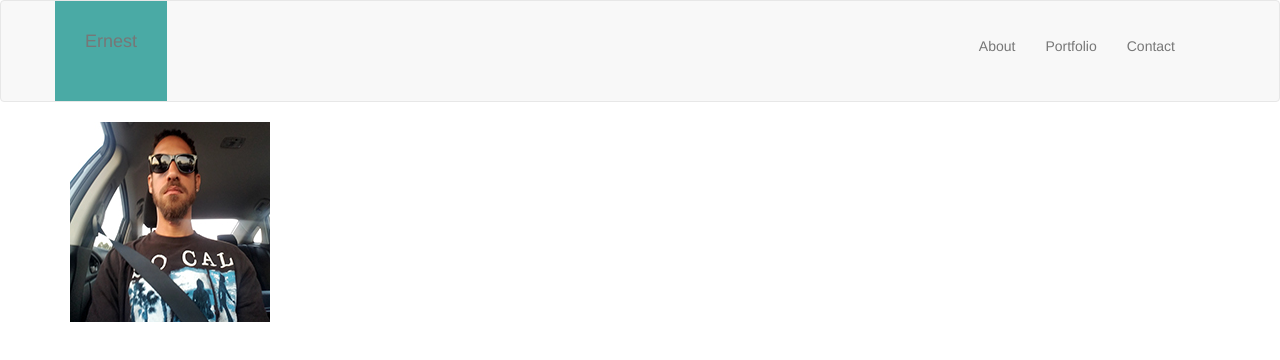
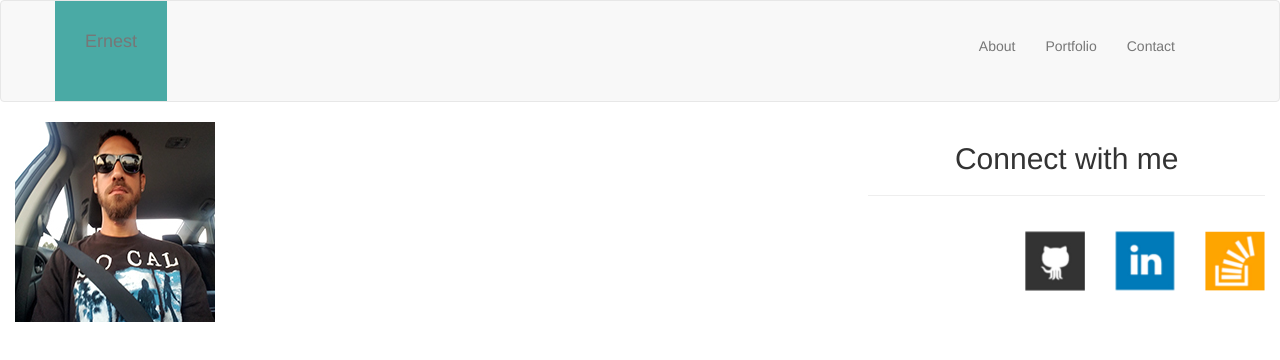
Before and after one commit to edogg23/Bootstrap-Portfolio, a plain HTML site: page index.html in a window 1280 px wide. Drawn offline with nearby package versions, Linux system fonts and the light colour scheme.

Commit message:
Added Middle Section

```diff
--- a/index.html
+++ b/index.html
@@ -44,8 +44,21 @@
 		</div>
 	</nav>
 
-	<div class="container">
-		<img src="images/me2.jpg" alt="my selfie" height="200px" width="200px">
+	<div class="container-fluid">
+		<div class="row">
+			<div class="col-xs-12 col-md-8">
+				<img src="images/me2.jpg" alt="my selfie" height="200px" width="200px">
+			</div>
+			<div class="col-xs-6 col-md-4">
+				<h2><center>Connect with me</center></h2>
+				<hr>
+				<ul class="nav navbar-nav navbar-right">
+					<li><a href="https://github.com/" target="_blank"><img class="social social-github" src="images/gitHubLogo.jpg" height="60px" width="60px" alt="Github"></a></li>
+					<li><a href="https://www.linkedin.com/" target="_blank"><img class="social social-linkedin" src="images/linkDinLog.jpg" height="60px" width="60px" alt="LinkedIn"></a></li>
+					<li><a href="https://stackoverflow.com/" target="_blank"><img class="social social-facebook" src="images/stackLogo.jpg" height="60px" width="60px" alt="Stack Overflow"></a></li>
+				</ul>
+			</div>
+		</div>
 
 	</div>
 
```
